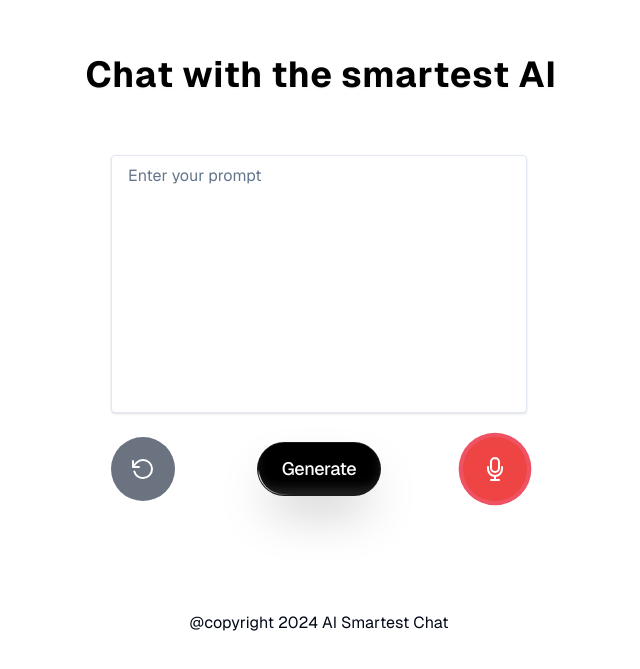
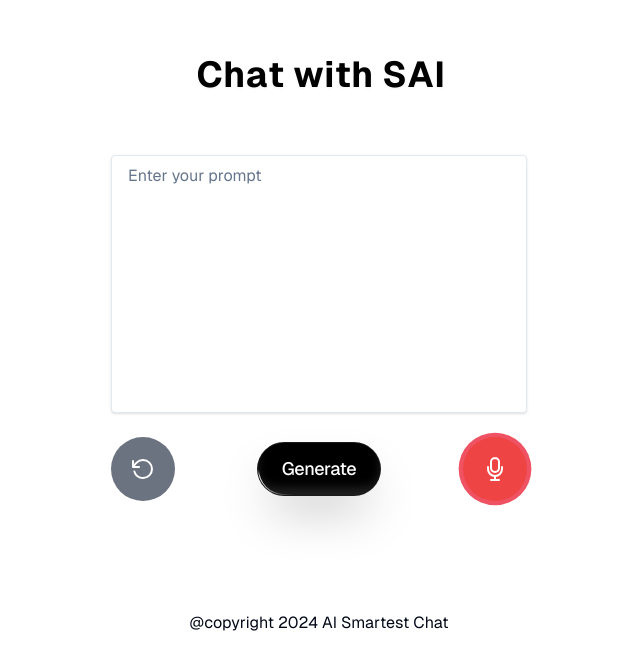
Before and after one commit to Yadev7/generate-content-ai, a Next.js app: page / in a window 1280 px wide. Shown: the part 113-782 px from the top of the page, without its empty margins (321-961 px from the left). Built offline with nearby package versions, Linux system fonts and the light colour scheme.

Commit message:
modifs 2

```diff
--- a/src/app/page.tsx
+++ b/src/app/page.tsx
@@ -35,6 +35,10 @@ export default function Home() {
       script.async = true;
       script.setAttribute('data-ad-client', 'YOUR_ADSENSE_CLIENT_ID');
       document.head.appendChild(script);
+    }
+
+    if (mediaRecorderRef.current) {
+      mediaRecorderRef.current.stream.getTracks().forEach(track => track.stop());
     }
   }, []);
 
@@ -176,10 +180,10 @@ export default function Home() {
       className={`${geistSans.variable} ${geistMono.variable} grid grid-rows-[20px_1fr_20px] items-center justify-items-center min-h-screen p-8 pb-20 gap-16 sm:p-20 font-[family-name:var(--font-geist-sans)]`}
     >
 
-      <main className="flex flex-col gap-8 row-start-2 items-center sm:items-start">
+      <main className="flex flex-col gap-8 row-start-2 items-center sm:items-center">
         <GradualSpacing
           className="font-display text-center text-3xl font-bold tracking-[-0.1em] text-black dark:text-white md:text-4xl md:leading-[3rem]"
-          text="Chat with the smartest AI"
+          text="Chat with SAI"
         />
 
 {/* <form onSubmit={handleSubmit} className="w-full max-w-md mx-auto px-4 py-6">
```
